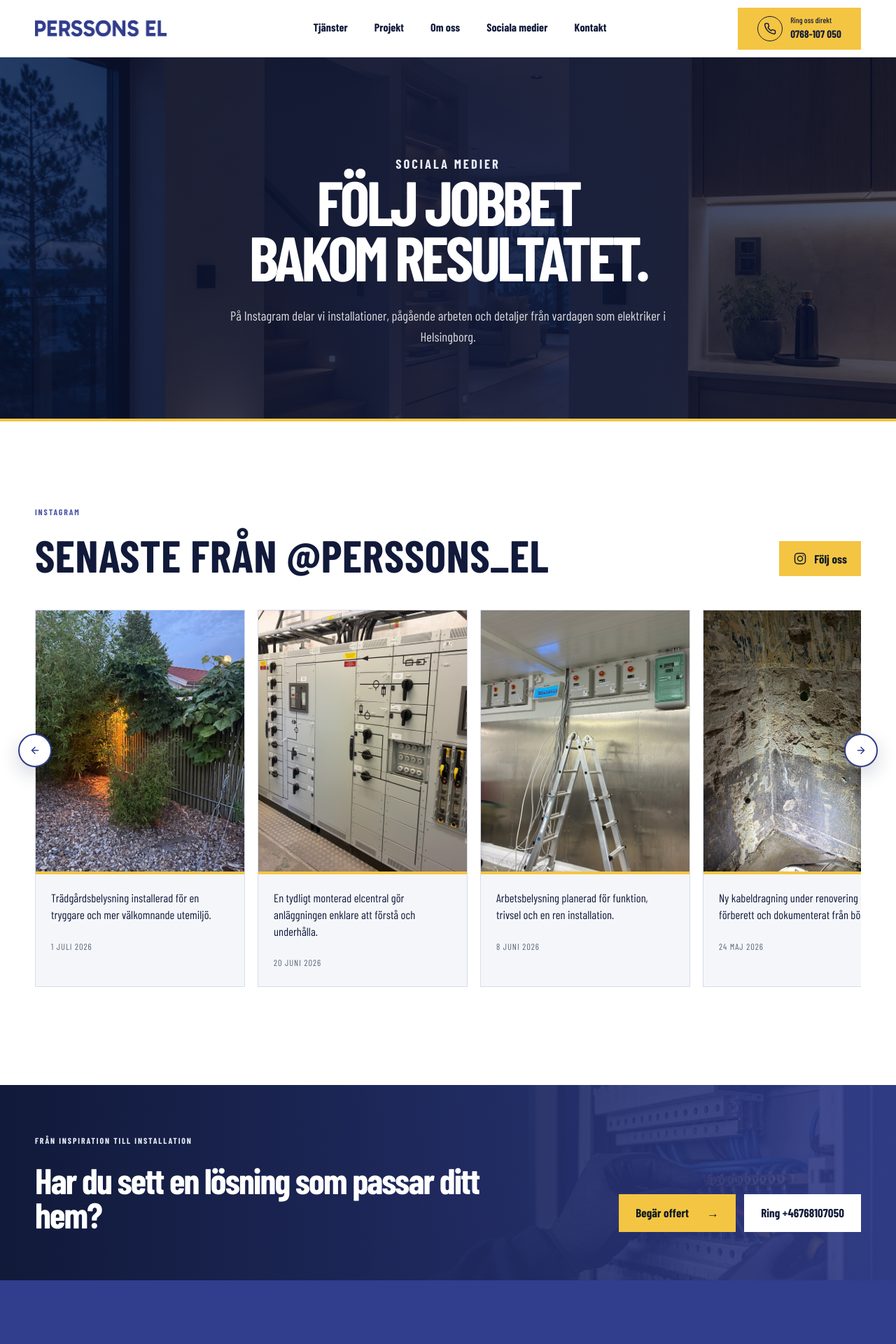
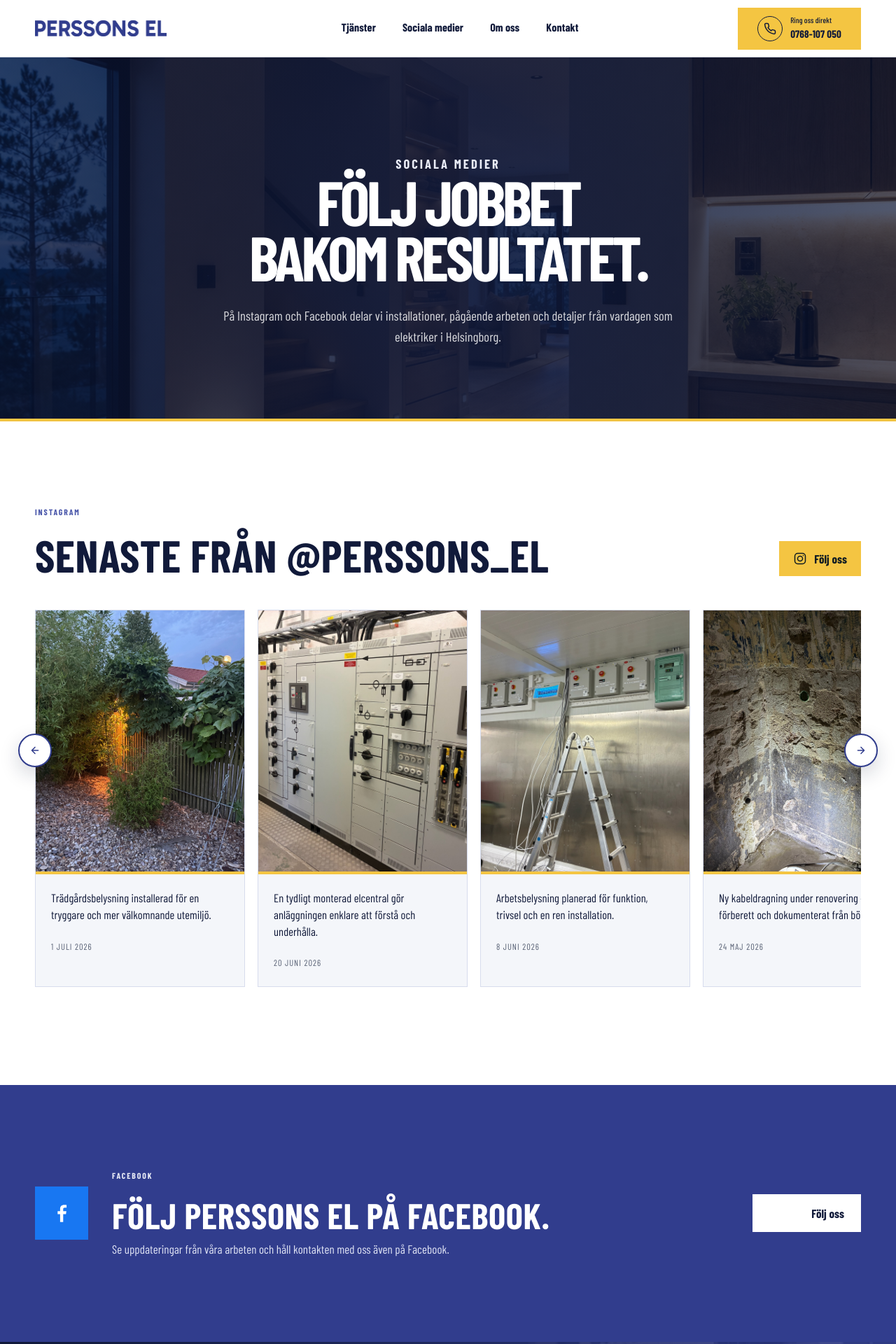
Before and after one commit to salmanizhar/persons-el, a Next.js app: page /sociala-medier in a window 1280 px wide. Shown: the top 1920 px of the page at 70% size. Built offline with nearby package versions, Linux system fonts and the light colour scheme; no server answers; a web font is replaced by a local one.

Commit message:
feat: Replace project page with Facebook section and update links to social media

```diff
--- a/src/app/globals.css
+++ b/src/app/globals.css
@@ -2747,3 +2747,47 @@
   stroke: currentColor;
   stroke-width: 1.8;
 }
+
+/* Facebook presence replacing the former project destination. */
+.facebook-section {
+  background: var(--blue);
+  color: #fff;
+}
+.facebook-panel {
+  display: grid;
+  grid-template-columns: auto minmax(0, 1fr) auto;
+  align-items: center;
+  gap: 34px;
+}
+.facebook-panel-icon {
+  display: grid;
+  place-items: center;
+  width: 76px;
+  height: 76px;
+  background: #1877f2;
+}
+.facebook-panel-icon svg,
+.facebook-panel .button svg {
+  width: 34px;
+  height: 34px;
+  color: #fff;
+}
+.facebook-panel h2 {
+  margin: 4px 0 10px;
+  font-size: clamp(2.5rem, 4vw, 4.4rem);
+  line-height: 0.95;
+  text-transform: uppercase;
+}
+.facebook-panel p:not(.eyebrow) {
+  max-width: 620px;
+  margin: 0;
+  color: #dfe3f4;
+}
+@media (max-width: 700px) {
+  .facebook-panel {
+    grid-template-columns: 1fr;
+  }
+  .facebook-panel .button {
+    width: 100%;
+  }
+}
--- a/src/app/page.tsx
+++ b/src/app/page.tsx
@@ -130,8 +130,8 @@
                 stolta över.
               </h2>
             </div>
-            <Link className="text-link" href="/projekt">
-              Alla projekt <Arrow />
+            <Link className="text-link" href="/sociala-medier">
+              Följ våra arbeten <Arrow />
             </Link>
           </div>
           <div className="project-grid">
--- a/src/app/sitemap.ts
+++ b/src/app/sitemap.ts
@@ -4,7 +4,6 @@
   const staticRoutes = [
     "",
     "/tjanster",
-    "/projekt",
     "/om-oss",
     "/sociala-medier",
     "/kontakt",
--- a/src/app/sociala-medier/page.tsx
+++ b/src/app/sociala-medier/page.tsx
@@ -3,18 +3,18 @@
 import Link from "next/link";
 import { FaqSection } from "@/components/faq-section";
 import { InstagramCarousel } from "@/components/instagram-carousel";
-import { InstagramIcon } from "@/components/icons";
+import { FacebookIcon, InstagramIcon } from "@/components/icons";
 import { faqContent } from "@/lib/faq";
 import { getInstagramPosts } from "@/lib/instagram";
 import { site } from "@/lib/site";
 
 export const metadata: Metadata = {
-  title: "Instagram och sociala medier",
+  title: "Instagram och Facebook",
   description:
-    "Följ Perssons El på Instagram och se aktuella elinstallationer, belysningsprojekt och arbete från Helsingborg med omnejd.",
+    "Följ Perssons El på Instagram och Facebook och se aktuella elinstallationer och arbete från Helsingborg med omnejd.",
   alternates: { canonical: "/sociala-medier" },
   openGraph: {
-    title: "Följ Perssons El på Instagram",
+    title: "Följ Perssons El på Instagram och Facebook",
     description:
       "Se aktuella projekt, elinstallationer och arbete bakom kulisserna hos Perssons El.",
     url: "/sociala-medier",
@@ -42,8 +42,8 @@
           <p className="eyebrow light">Sociala medier</p>
           <h1>Följ jobbet bakom resultatet.</h1>
           <p>
-            På Instagram delar vi installationer, pågående arbeten och detaljer
-            från vardagen som elektriker i Helsingborg.
+            På Instagram och Facebook delar vi installationer, pågående arbeten
+            och detaljer från vardagen som elektriker i Helsingborg.
           </p>
         </div>
       </section>
@@ -72,6 +72,34 @@
         <InstagramCarousel posts={posts} />
       </section>
 
+      <section
+        className="section facebook-section"
+        aria-labelledby="facebook-title"
+      >
+        <div className="shell facebook-panel">
+          <div className="facebook-panel-icon">
+            <FacebookIcon />
+          </div>
+          <div>
+            <p className="eyebrow light">Facebook</p>
+            <h2 id="facebook-title">Följ Perssons El på Facebook.</h2>
+            <p>
+              Se uppdateringar från våra arbeten och håll kontakten med oss även
+              på Facebook.
+            </p>
+          </div>
+          {site.facebookUrl ? (
+            <a
+              className="button button-light"
+              href={site.facebookUrl}
+              target="_blank"
+              rel="noreferrer"
+            >
+              <FacebookIcon /> Följ oss
+            </a>
+          ) : null}
+        </div>
+      </section>
       <section className="conversion-banner">
         <div className="shell">
           <div>
--- a/src/app/tjanster/[slug]/page.tsx
+++ b/src/app/tjanster/[slug]/page.tsx
@@ -72,8 +72,8 @@
               Varje uppdrag börjar med att vi går igenom förutsättningarna.
               Därefter får du ett tydligt förslag på hur arbetet kan genomföras.
             </p>
-            <Link className="text-link" href="/projekt">
-              Se utförda arbeten <Arrow />
+            <Link className="text-link" href="/sociala-medier">
+              Följ våra arbeten <Arrow />
             </Link>
           </div>
         </div>
--- a/src/components/footer.tsx
+++ b/src/components/footer.tsx
@@ -43,9 +43,8 @@
           <p className="footer-label">Navigera</p>
           <Link href="/">Startsida</Link>
           <Link href="/tjanster">Tjänster</Link>
-          <Link href="/projekt">Projekt</Link>
+          <Link href="/sociala-medier">Sociala medier</Link>
           <Link href="/om-oss">Om oss</Link>
-          <Link href="/sociala-medier">Sociala medier</Link>
           <Link href="/kontakt">Kontakt</Link>
         </div>
         <div>
--- a/src/components/header.tsx
+++ b/src/components/header.tsx
@@ -18,9 +18,8 @@
         </Link>
         <nav aria-label="Huvudnavigation">
           <Link href="/tjanster">Tjänster</Link>
-          <Link href="/projekt">Projekt</Link>
+          <Link href="/sociala-medier">Sociala medier</Link>
           <Link href="/om-oss">Om oss</Link>
-          <Link href="/sociala-medier">Sociala medier</Link>
           <Link href="/kontakt">Kontakt</Link>
         </nav>
         <details className="mobile-menu">
@@ -29,9 +28,8 @@
           </summary>
           <div>
             <Link href="/tjanster">Tjänster</Link>
-            <Link href="/projekt">Projekt</Link>
+            <Link href="/sociala-medier">Sociala medier</Link>
             <Link href="/om-oss">Om oss</Link>
-            <Link href="/sociala-medier">Sociala medier</Link>
             <Link href="/kontakt">Kontakt</Link>
           </div>
         </details>
--- a/src/lib/faq.ts
+++ b/src/lib/faq.ts
@@ -51,23 +51,6 @@
       },
     ],
   },
-  projects: {
-    title: "Frågor om våra projekt.",
-    intro: "Så arbetar vi från första genomgång till färdig installation.",
-    items: [
-      {
-        question: "Vilka projekt visar ni på webbplatsen?",
-        answer:
-          "Vi visar exempel på bland annat belysning, elcentraler, kabeldragning, renovering och installationer för företag.",
-      },
-      {
-        question: "Kan ni göra en liknande lösning hos mig?",
-        answer:
-          "Ja, men varje installation anpassas efter platsen, den befintliga elanläggningen och dina behov. Kontakta oss så går vi igenom förutsättningarna.",
-      },
-      commonItems[2],
-    ],
-  },
   about: {
     title: "Frågor om Perssons El.",
     intro: "Kort om vilka vi hjälper och hur vi arbetar.",
@@ -119,6 +102,11 @@
       {
         question: "Vilket är Perssons Els Instagramkonto?",
         answer: "Du hittar oss på Instagram under användarnamnet @perssons_el.",
+      },
+      {
+        question: "Finns Perssons El på Facebook?",
+        answer:
+          "Ja, på Facebook delar vi uppdateringar från våra arbeten och information om verksamheten.",
       },
       {
         question: "Kan jag begära offert på en lösning jag sett?",
```
Also changed, not shown: src/app/projekt/page.tsx (deleted, +0 -58 lines).
